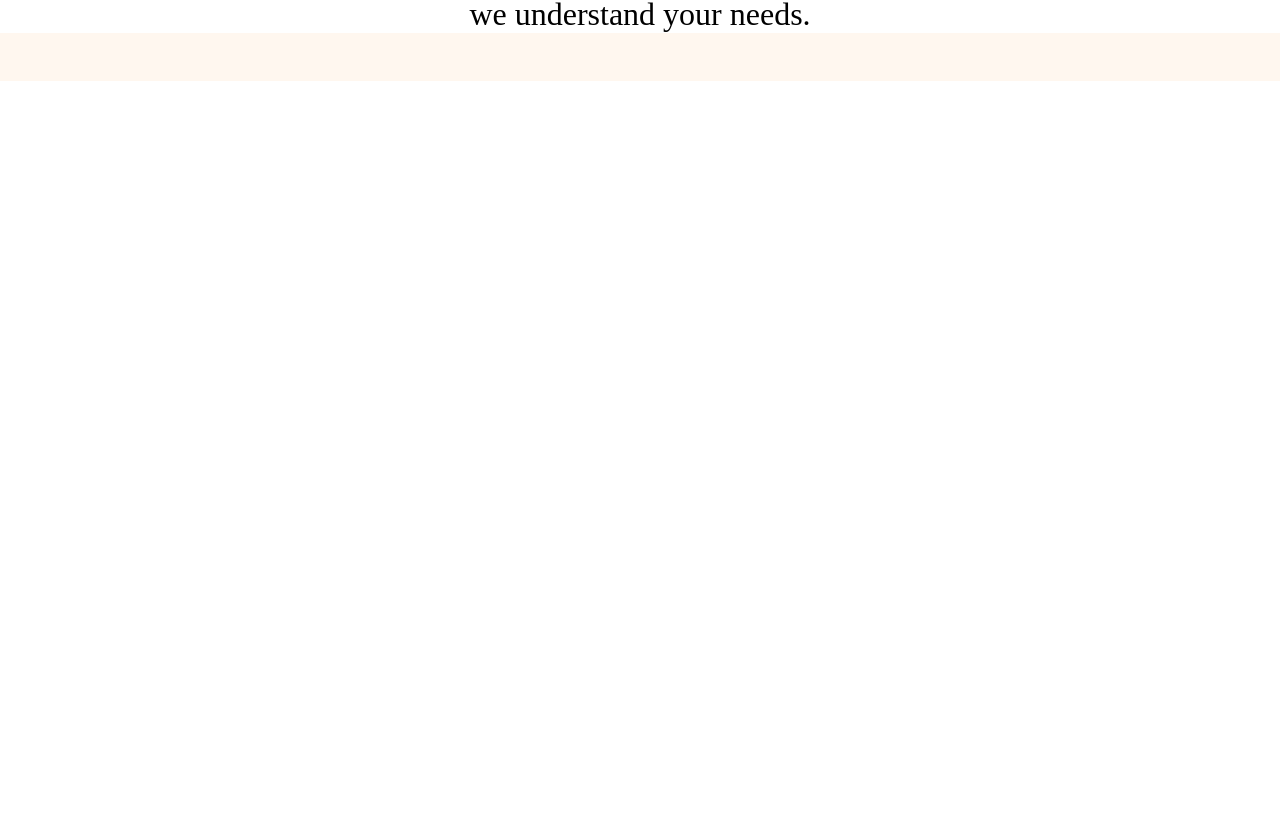
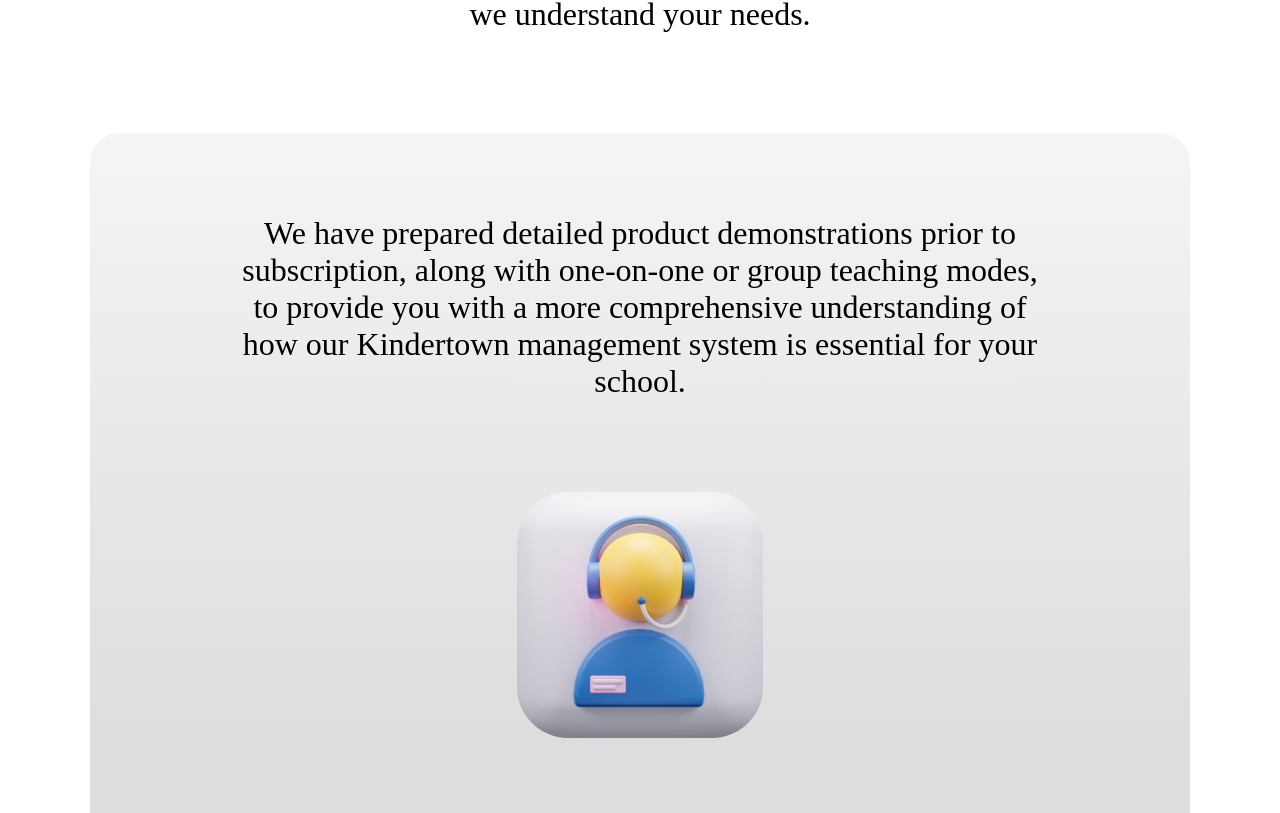
Before and after one commit to quantumexchange8/kindertown-landing, a React (Create React App) app: page /download in a window 1280 px wide. Shown: the part 9687-10500 px from the top of the page. Before the commit the page ends 9768 px from the top, so only its background shows below. Built offline with nearby package versions, Linux system fonts and the light colour scheme; a web font is replaced by a local one.

Commit message:
feat : add content

```diff
--- a/src/Pages/Download.js
+++ b/src/Pages/Download.js
@@ -24,6 +24,7 @@
 import suhu from "../assets/download/suhu.svg";
 import open from "../assets/download/open.svg";
 import user from "../assets/download/user.svg";
+import icon from "../assets/download/Rectangle.svg";
 const Download = () => {
   return (
     <>
@@ -562,6 +563,28 @@
             <div>we understand your needs.</div>
           </div>
         </div>
+        <div
+          className="relative md:w-[1100px] md:h-[1225px] md:rounded-[30px] flex flex-col items-center gap-[92px] px-[86px] pt-[82px] pb-[95px] "
+          style={{
+            background:
+              "linear-gradient(180deg, rgba(221, 221, 221, 0.3), rgba(221, 221, 221, 1), rgba(221, 221, 221, 0.7))",
+          }}
+        >
+          <div className="flex flex-col w-[800px] justify-center items-center">
+            <div
+              className="text-[32px] text-center"
+              style={{ fontFamily: "SF Pro Display B", lineHeight: "normal" }}
+            >
+              We have prepared detailed product demonstrations prior to
+              subscription, along with one-on-one or group teaching modes, to
+              provide you with a more comprehensive understanding of how our
+              Kindertown management system is essential for your school.
+            </div>
+          </div>
+          <div className="flex flex-col">
+            <img src={icon} alt="Icon" />
+          </div>
+        </div>
       </div>
     </>
   );
```
Also changed, not shown: src/assets/download/Rectangle.svg (added).
